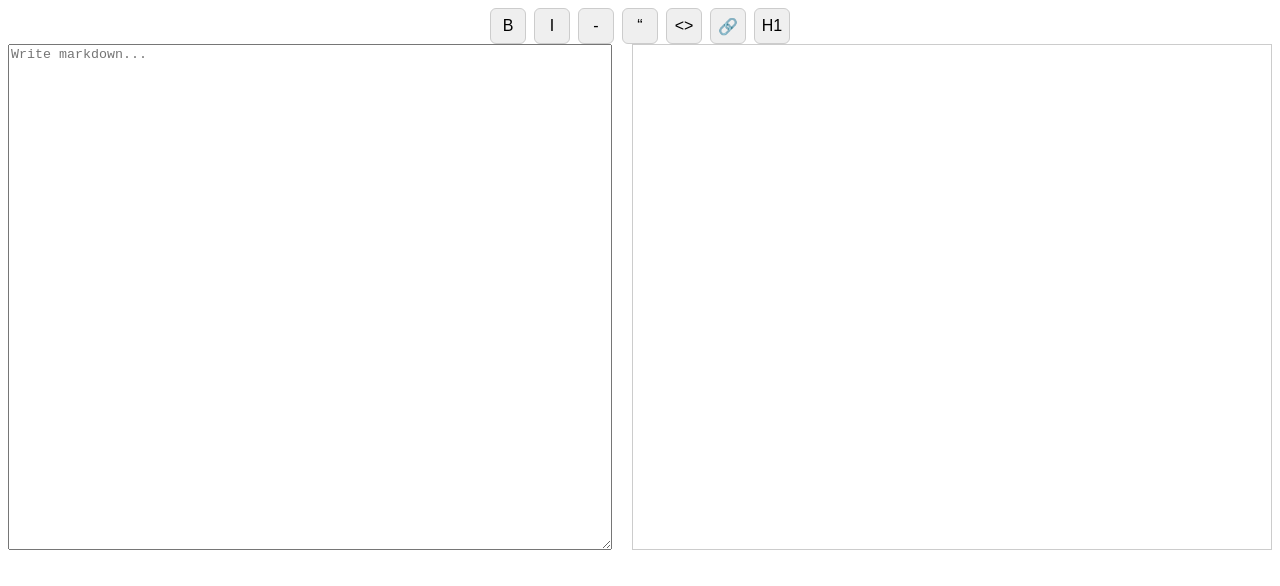
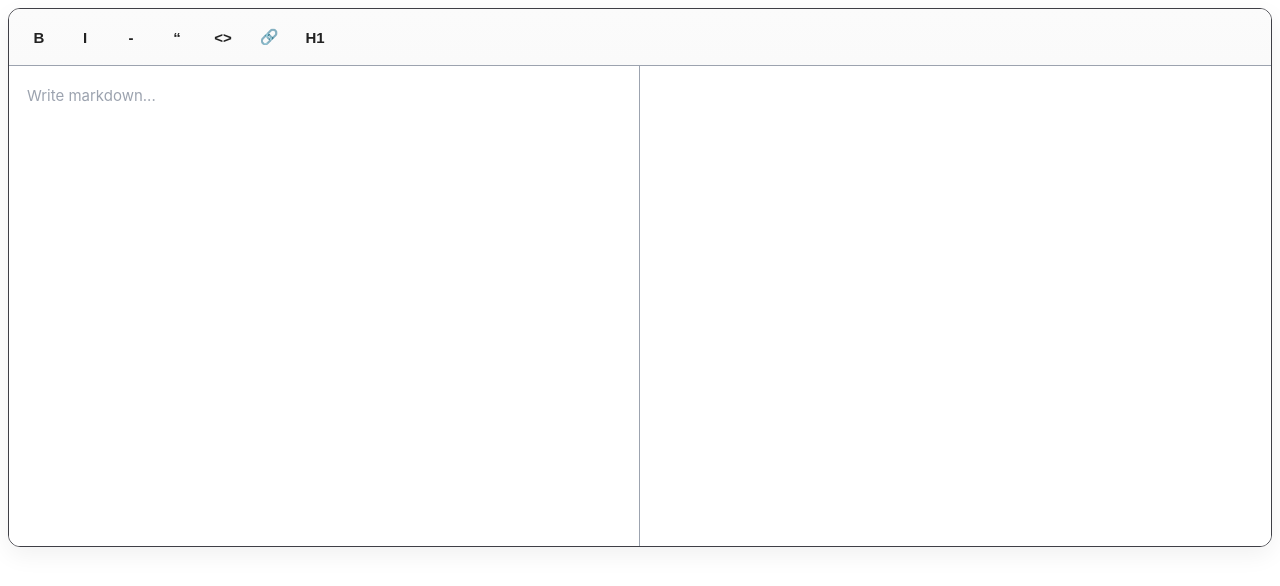
Before and after one commit to aba2222/md_editor, a Vue app: page / in a window 1280 px wide. Shown: the top 586 px of the page. Built offline with nearby package versions, Linux system fonts and the light colour scheme.

Commit message:
Update style

```diff
--- a/index.html
+++ b/index.html
@@ -7,7 +7,7 @@
     <title>Vite App</title>
   </head>
   <body>
-    <div id="md_editor"></div>
+    <div class="md_editor"></div>
     <script type="module" src="/src/main.ts"></script>
   </body>
 </html>
--- a/src/components/MarkdownEditor.vue
+++ b/src/components/MarkdownEditor.vue
@@ -5,7 +5,6 @@ import markdownit from 'markdown-it'
 import 'highlight.js/styles/github.css'
 import hljs from 'highlight.js/lib/common'
 
-// TODO: code highlights
 const md = markdownit({
   highlight: function (str, lang) {
     if (lang && hljs.getLanguage(lang)) {
@@ -55,13 +54,13 @@ function insertMarkdown(before: string, after: string = '') {
 <template>
   <div class="editor">
     <div class="toolbar">
-      <button @click="insertMarkdown('**', '**')">B</button>
-      <button @click="insertMarkdown('*', '*')">I</button>
-      <button @click="insertMarkdown('~~', '~~')">-</button>
-      <button @click="insertMarkdown('> ')">“</button>
-      <button @click="insertMarkdown('`', '`')"><></button>
-      <button @click="insertMarkdown('[', '名称](链接)')">🔗</button>
-      <button @click="insertMarkdown('# ')">H1</button>
+      <button type="button" @click="insertMarkdown('**', '**')">B</button>
+      <button type="button" @click="insertMarkdown('*', '*')">I</button>
+      <button type="button" @click="insertMarkdown('~~', '~~')">-</button>
+      <button type="button" @click="insertMarkdown('> ')">“</button>
+      <button type="button" @click="insertMarkdown('`', '`')"><></button>
+      <button type="button" @click="insertMarkdown('[', '名称](链接)')">🔗</button>
+      <button type="button" @click="insertMarkdown('# ')">H1</button>
     </div>
     <div class="main_editor">
       <textarea
@@ -79,44 +78,124 @@ function insertMarkdown(before: string, after: string = '') {
 .editor {
   display: flex;
   flex-direction: column;
+  border: 1px solid #3f3f46;
+  border-radius: 12px;
+  overflow: hidden;
+  background: #ffffff;
+  box-shadow: 0 8px 24px rgba(0, 0, 0, 0.06);
+  transition:
+    box-shadow 0.18s ease,
+    border-color 0.18s ease;
+}
+
+.editor:focus-within {
+  box-shadow: 0 12px 36px rgba(0, 0, 0, 0.08);
+  border-color: #2b2b2b;
 }
 
 .toolbar {
   display: flex;
-  justify-content: center;
-  gap: 8px;
+  align-items: center;
+  justify-content: flex-start;
+  gap: 10px;
+  padding: 10px 12px;
+  background: linear-gradient(180deg, #fbfbfb, #fafafa);
+  border-bottom: 1px solid #9ca3af;
 }
 
 .toolbar button {
   width: 36px;
   height: 36px;
-
-  display: flex;
+  display: inline-flex;
   align-items: center;
   justify-content: center;
+  font-size: 15px;
+  color: #222;
+  font-weight: 600;
+  border-radius: 8px;
+  border: none;
+  background: transparent;
+  cursor: pointer;
+  transition:
+    background 0.12s ease,
+    transform 0.08s ease;
+}
 
-  font-size: 16px;
+.toolbar button:hover {
+  background: rgba(34, 34, 34, 0.04);
+  transform: translateY(-1px);
+}
 
-  border-radius: 6px;
-  border: 1px solid #ccc;
-
-  cursor: pointer;
+.toolbar button:active {
+  transform: translateY(0);
 }
 
 .main_editor {
   display: flex;
-  gap: 20px;
+  gap: 0;
+  align-items: stretch;
+}
+
+.input,
+.preview {
+  width: 50%;
+  min-height: 480px;
+  padding: 18px;
+  box-sizing: border-box;
 }
 
 .input {
-  width: 50%;
-  height: 500px;
-  resize: horizontal;
+  border: none;
+  border-right: 1px solid #9ca3af;
+  outline: none;
+  resize: none;
+  font-family:
+    Inter,
+    -apple-system,
+    BlinkMacSystemFont,
+    'Segoe UI',
+    Roboto,
+    'Helvetica Neue',
+    Arial;
+  font-size: 15px;
+  line-height: 1.6;
+  color: #111827;
+  background: #ffffff;
+}
+
+.input::placeholder {
+  color: #9ca3af;
 }
 
 .preview {
-  width: 50%;
-  padding: 20px;
-  border: 1px solid #ccc;
+  background: #ffffff;
+  color: #0f172a;
+}
+
+/* custom scrollbar */
+.input::-webkit-scrollbar,
+.preview::-webkit-scrollbar {
+  height: 10px;
+  width: 10px;
+}
+.input::-webkit-scrollbar-thumb,
+.preview::-webkit-scrollbar-thumb {
+  background: rgba(0, 0, 0, 0.12);
+  border-radius: 8px;
+}
+
+@media (max-width: 800px) {
+  .main_editor {
+    flex-direction: column;
+  }
+  .input,
+  .preview {
+    width: 100%;
+    min-height: 320px;
+  }
+  .input {
+    border-right: none;
+    border-bottom: 1px solid rgba(0, 0, 0, 0.06);
+  }
 }
 </style>
--- a/src/main.ts
+++ b/src/main.ts
@@ -1,4 +1,6 @@
 import { createApp } from 'vue'
 import MarkdownEditor from './components/MarkdownEditor.vue'
 
-createApp(MarkdownEditor).mount('#md_editor')
+document.querySelectorAll('.md_editor').forEach((el) => {
+  createApp(MarkdownEditor).mount(el)
+})
```
